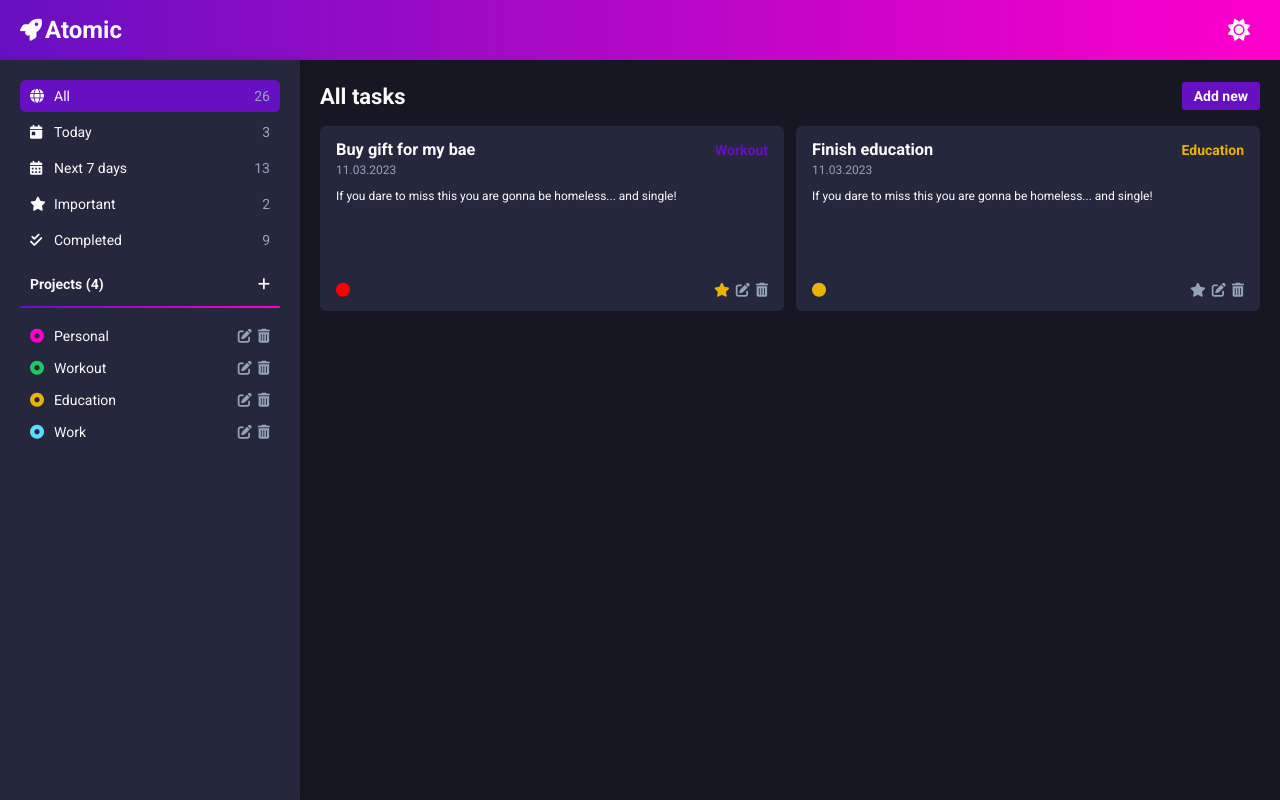
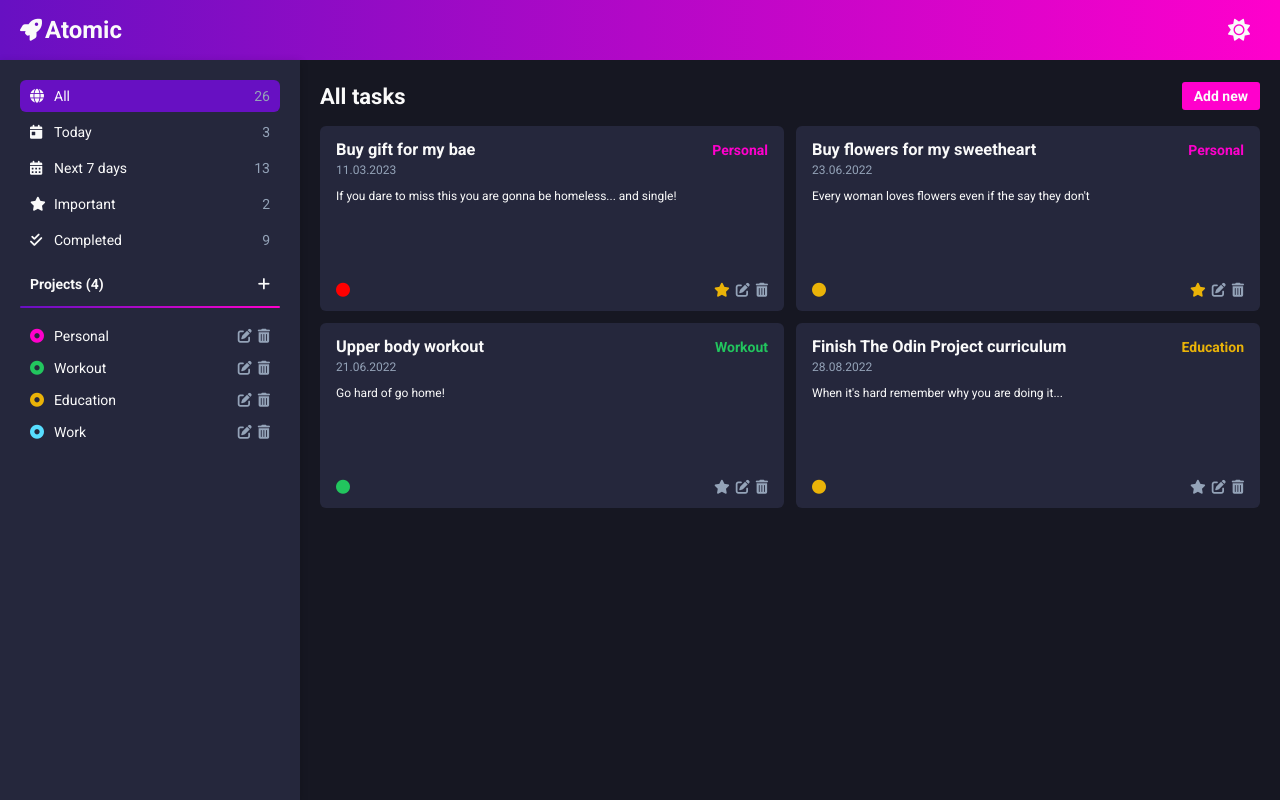
Before and after one commit to GDimitroff/atomic, a website built with webpack: page src/template.html in a window 1280 px wide. Built offline with nearby package versions, Linux system fonts and the light colour scheme.

Commit message:
Add mockup data

```diff
--- a/src/controllers/displayController.js
+++ b/src/controllers/displayController.js
@@ -12,7 +12,6 @@ export const displayController = (() => {
   const changeTheme = body.querySelector('.header > .right');
   const newProjectBtn = body.querySelector('.projects-header > .fa-plus');
   const newTaskBtn = body.querySelector('.btn-add');
-  const newTaskCard = body.querySelector('.new-task-card');
 
   toggleMenu.addEventListener('click', (e) => {
     if (sidebar.classList.contains('open')) {
@@ -59,7 +58,15 @@ export const displayController = (() => {
     tasksCards.prepend(newTaskForm);
 
     newTaskForm.querySelector('.btn').addEventListener('click', (e) => {
-      newTaskForm.remove();
+      newTaskForm.style.animation = '0.4s fade-out';
+
+      newTaskForm.addEventListener(
+        'animationend',
+        (e) => {
+          newTaskForm.remove();
+        },
+        { once: true }
+      );
     });
   });
 
--- a/src/controllers/projectsController.js
+++ b/src/controllers/projectsController.js
@@ -1,37 +1,15 @@
 import Project from '../models/Project';
 import Task from '../models/Task';
+import { defaultData } from '../data';
 
 export const projectsController = (() => {
   let projects = [];
 
   const init = () => {
     if (localStorage.getItem('projects') === null) {
-      const defaultProject1 = new Project('Workout', 'purple');
-      const defaultProject2 = new Project('Education', 'gold');
-      const defaultTask1 = new Task(
-        'Buy gift for my bae',
-        defaultProject1,
-        'If you dare to miss this you are gonna be homeless... and single!',
-        'high',
-        '11.03.2023',
-        false,
-        true
-      );
-      const defaultTask2 = new Task(
-        'Finish education',
-        defaultProject2,
-        'If you dare to miss this you are gonna be homeless... and single!',
-        'medium',
-        '11.03.2023',
-        false,
-        false
-      );
-      defaultProject1.addTask(defaultTask1);
-      defaultProject2.addTask(defaultTask2);
-      projects.push(defaultProject1);
-      projects.push(defaultProject2);
+      projects = defaultData();
     } else {
-      projects = localStorage.getItem('projects');
+      // projects = localStorage.getItem('projects');
     }
   };
 
--- /dev/null
+++ b/src/data.js
@@ -0,0 +1,61 @@
+import Project from './models/Project';
+import Task from './models/Task';
+
+export const defaultData = () => {
+  let projects = [];
+
+  const personal = new Project('Personal', 'pink');
+  const workout = new Project('Workout', 'green');
+  const education = new Project('Education', 'gold');
+
+  const gift = new Task(
+    'Buy gift for my bae',
+    personal,
+    'If you dare to miss this you are gonna be homeless... and single!',
+    'high',
+    '11.03.2023',
+    false,
+    true
+  );
+
+  const flowers = new Task(
+    'Buy flowers for my sweetheart',
+    personal,
+    "Every woman loves flowers even if the say they don't",
+    'medium',
+    '23.06.2022',
+    false,
+    true
+  );
+
+  personal.addTask(gift);
+  personal.addTask(flowers);
+
+  const upperBodyWorkout = new Task(
+    'Upper body workout',
+    workout,
+    'Go hard of go home!',
+    'low',
+    '21.06.2022',
+    false,
+    false
+  );
+
+  workout.addTask(upperBodyWorkout);
+
+  const finishEducation = new Task(
+    'Finish The Odin Project curriculum',
+    education,
+    "When it's hard remember why you are doing it...",
+    'medium',
+    '28.08.2022',
+    false,
+    false
+  );
+
+  education.addTask(finishEducation);
+
+  projects.push(personal, workout, education);
+
+  return projects;
+};
--- a/src/main.css
+++ b/src/main.css
@@ -72,18 +72,15 @@ body.light .fa-moon {
     var(--primary-purple) 0%,
     var(--primary-pink) 100%
   );
-  animation: slide-down 0.3s ease-in-out;
+  animation: slide-down 1s ease-in-out;
   z-index: 2;
 }
 
 .toggle-menu {
   display: none;
   border-radius: 6px;
-  transition: all 0.3s ease;
-}
-
-.toggle-menu:hover {
   background-color: var(--primary-background-color);
+  margin-right: 1rem;
 }
 
 .toggle-menu > i {
@@ -143,7 +140,7 @@ body.light .fa-moon {
   color: var(--text-color);
   background-color: var(--secondary-background-color);
   box-shadow: rgba(0, 0, 0, 0.18) 0px 2px 8px;
-  animation: slide-right 0.4s ease-in-out;
+  animation: slide-right 1s ease-in-out;
   z-index: 2;
 }
 
@@ -260,7 +257,6 @@ hr {
   flex: 1;
   min-height: calc(100vh - 60px);
   padding: 2.2rem 2rem;
-  animation: slide-left 0.6s ease-in-out;
 }
 
 .section-tasks.inactive {
@@ -280,6 +276,7 @@ hr {
   justify-content: space-between;
   align-items: center;
   margin-bottom: 1.6rem;
+  animation: slide-down 1s ease-in-out;
 }
 
 .tasks-title {
@@ -298,6 +295,7 @@ hr {
   display: flex;
   flex-direction: column;
   text-decoration: line-through 2px transparent;
+  animation: 1s slide-left;
   transition: all 0.6s ease;
   cursor: pointer;
 }
@@ -362,7 +360,7 @@ hr {
   border: 2px solid transparent;
 
   box-shadow: rgba(0, 0, 0, 0.18) 0px 2px 8px;
-  animation: 0.6s slide-right ease-in-out;
+  animation: 0.6s fade-in;
 
   overflow: hidden;
 }
@@ -465,13 +463,13 @@ i {
   font-size: 1.4rem;
   color: #fafafa;
   padding: 0.6rem 1.2rem;
-  background-color: var(--primary-purple);
+  background-color: var(--primary-pink);
 }
 
 .btn-add:hover,
 .btn-add:active {
   color: #fafafa;
-  background-color: var(--primary-pink);
+  background-color: var(--primary-purple);
 }
 
 .default {
@@ -697,6 +695,28 @@ select:focus + .select-focus {
 
 /* ANIMATIONS */
 
+@keyframes fade-in {
+  0% {
+    opacity: 0;
+    transform: scale(0);
+  }
+  100% {
+    opacity: 1;
+    transform: scale(1);
+  }
+}
+
+@keyframes fade-out {
+  0% {
+    opacity: 1;
+    transform: scale(1);
+  }
+  100% {
+    opacity: 0;
+    transform: scale(0);
+  }
+}
+
 @keyframes slide-down {
   0% {
     opacity: 0;
```
